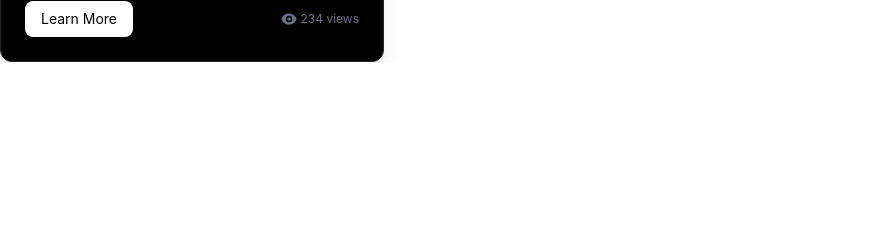
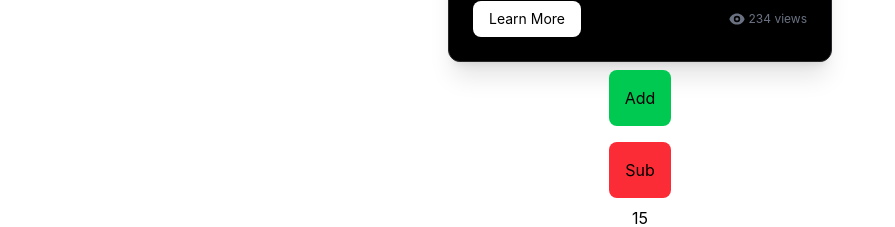
Before and after one commit to Labib000/react-learning-batch-april, a React (Vite) app in the folder react_101/: page / in a window 1280 px wide. Shown: the part 900-1127 px from the top of the page, without its empty margins (0-895 px from the left). Before the commit the page ends 962 px from the top, so only its background shows below. Built offline with nearby package versions, Linux system fonts and the light colour scheme.

Commit message:
small interview quesstion

```diff
--- a/react_101/src/App.jsx
+++ b/react_101/src/App.jsx
@@ -4,6 +4,7 @@ import Employee from "./components/Employee";
 import Item from "./components/Item";
 import Student from "./components/Student";
 import Teacher from "./components/Teacher";
+import { useState } from "react";
 
 
 function App(){
@@ -17,9 +18,19 @@ function App(){
   let array = [10,20,30,40,50];
   let array2 = ["labib","shuvo","sabbir","shakil"];
 
+  const [counter,setCounter] = useState(15);
+
+  const addValue = () => {
+    setCounter(counter + 1);
+  }
+
+  const subValue = () => {
+    setCounter(counter - 1);
+  }
+
 
   return (
-       <div>{
+       <div className="grid place-items-center h-screen">{
 
         array.map((value,index)=>{
              return (<h1>{index}:{value}</h1>)
@@ -46,6 +57,14 @@ function App(){
          <h1 className="bg-amber-950 text-green-800 p-4 rounded-r-xl inline-block bg-center">Tailwind test</h1>
           <Card userName="labib" />
 
+        <button onClick={addValue} className="bg-green-500 p-4 rounded-lg m-2">Add</button>
+        <button onClick={subValue} className="bg-red-500 p-4 rounded-lg m-2">Sub</button>
+        <h1>{counter}</h1>
+
+
+
+
+
        </div>
   );
 }
```
